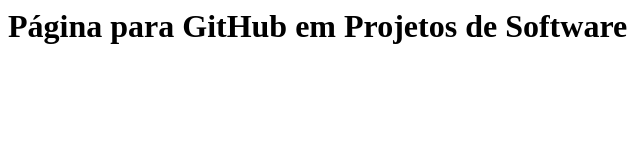
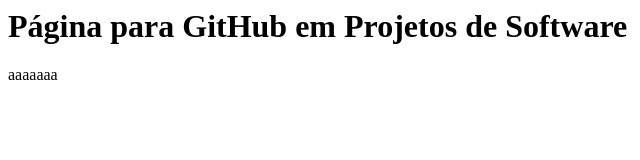
Before and after one commit to lailadq/aula2ano, a plain HTML site: page index.html in a window 1280 px wide. Shown: the full height of the page, 0-640 px from the left. Drawn offline with Linux system fonts and the light colour scheme.

Commit message:
Update index.html

```diff
--- a/index.html
+++ b/index.html
@@ -2,5 +2,6 @@
 <head><title>Página Exemplo para GitHub</title></head>
 <body>
 <h1>Página para GitHub em Projetos de Software</h1>
+  aaaaaaa
 </body>
 </html>
```
